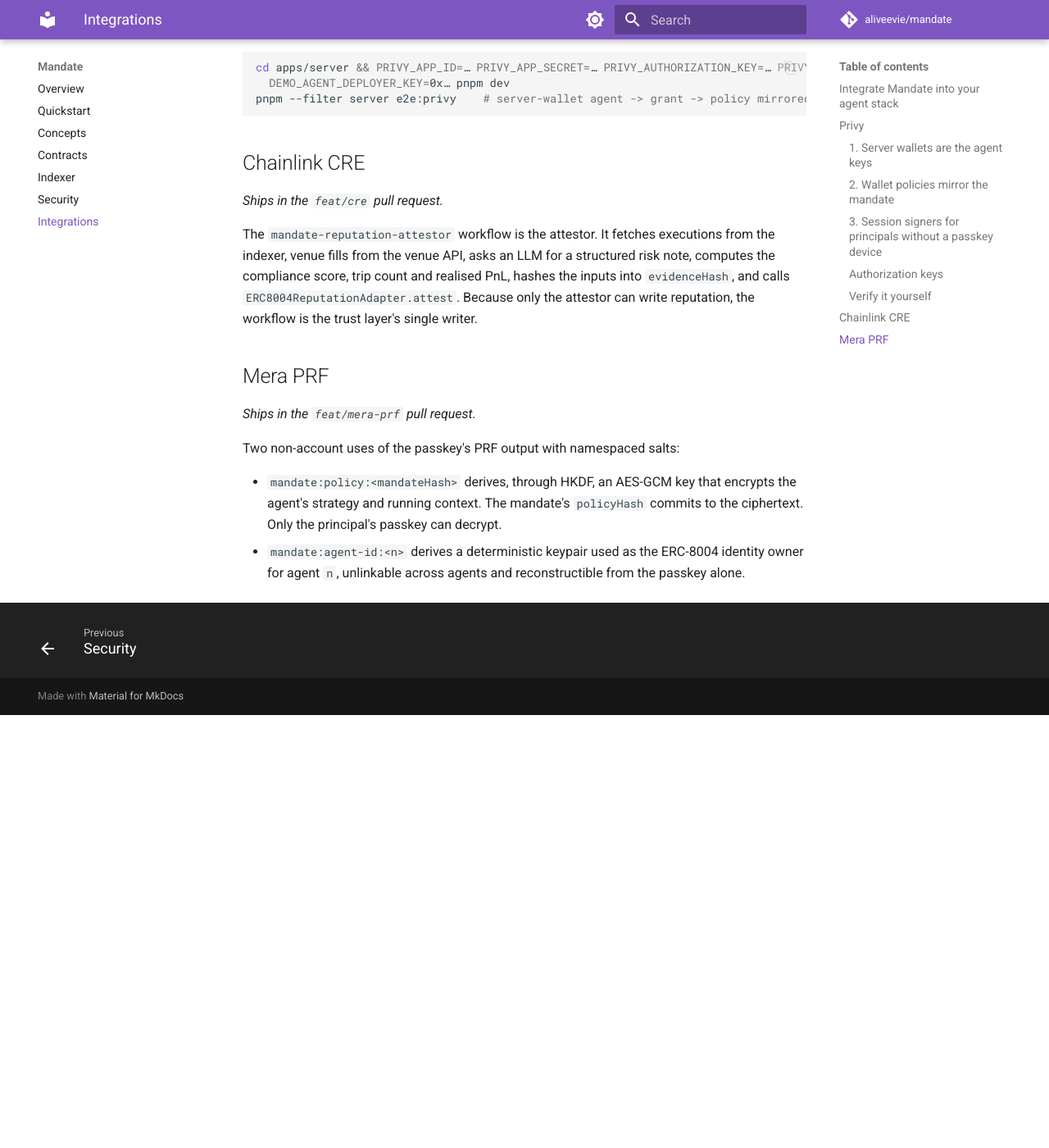
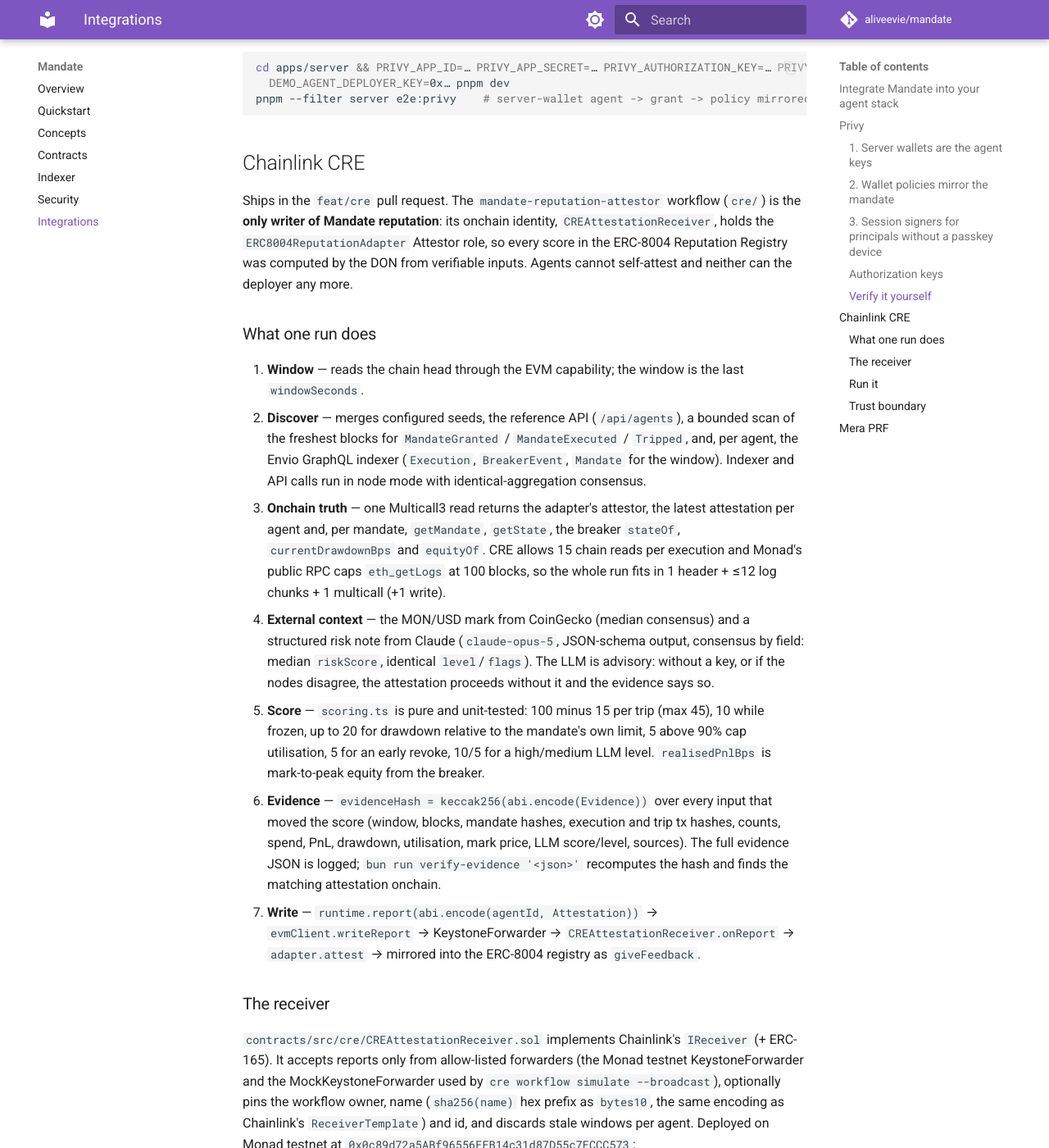
Before and after one commit to aliveevie/mandate, an MkDocs documentation site: the page built from docs/integrations.md, in a window 1280 px wide and 1400 px high, scrolled down 2304 px. Shown: the whole window at 82% size. Built offline with MkDocs 1.6.1 and Material for MkDocs 9.7.7, drawn with Linux system fonts in a browser that asks for light colours; comment, search, counter and statistics services are not loaded; before the commit the page ends 3176 px from its top, so only the background shows below that; some of the changed text lies outside the part shown.

Commit message:
docs+ci: Chainlink CRE integration guide, README status, cre CI job, ignore CRE build artifacts
Co-Authored-By: Claude Fable 5.1 <noreply@anthropic.com>
Claude-Session: https://claude.ai/code/session_01GBaeHkaGMEf857BHncKwTj

````diff
--- a/docs/integrations.md
+++ b/docs/integrations.md
@@ -67,9 +67,70 @@ pnpm --filter server e2e:privy    # server-wallet agent -> grant -> policy mirro
 
 ## Chainlink CRE
 
-*Ships in the `feat/cre` pull request.*
+Ships in the `feat/cre` pull request. The `mandate-reputation-attestor` workflow (`cre/`) is the **only writer of
+Mandate reputation**: its onchain identity, `CREAttestationReceiver`, holds the `ERC8004ReputationAdapter` Attestor role,
+so every score in the ERC-8004 Reputation Registry was computed by the DON from verifiable inputs. Agents cannot
+self-attest and neither can the deployer any more.
 
-The `mandate-reputation-attestor` workflow is the attestor. It fetches executions from the indexer, venue fills from the venue API, asks an LLM for a structured risk note, computes the compliance score, trip count and realised PnL, hashes the inputs into `evidenceHash`, and calls `ERC8004ReputationAdapter.attest`. Because only the attestor can write reputation, the workflow is the trust layer's single writer.
+### What one run does
+
+1. **Window** — reads the chain head through the EVM capability; the window is the last `windowSeconds`.
+2. **Discover** — merges configured seeds, the reference API (`/api/agents`), a bounded scan of the freshest blocks for
+   `MandateGranted` / `MandateExecuted` / `Tripped`, and, per agent, the Envio GraphQL indexer (`Execution`, `BreakerEvent`,
+   `Mandate` for the window). Indexer and API calls run in node mode with identical-aggregation consensus.
+3. **Onchain truth** — one Multicall3 read returns the adapter's attestor, the latest attestation per agent and, per mandate,
+   `getMandate`, `getState`, the breaker `stateOf`, `currentDrawdownBps` and `equityOf`. CRE allows 15 chain reads per
+   execution and Monad's public RPC caps `eth_getLogs` at 100 blocks, so the whole run fits in 1 header + ≤12 log
+   chunks + 1 multicall (+1 write).
+4. **External context** — the MON/USD mark from CoinGecko (median consensus) and a structured risk note from Claude
+   (`claude-opus-5`, JSON-schema output, consensus by field: median `riskScore`, identical `level`/`flags`). The LLM is
+   advisory: without a key, or if the nodes disagree, the attestation proceeds without it and the evidence says so.
+5. **Score** — `scoring.ts` is pure and unit-tested: 100 minus 15 per trip (max 45), 10 while frozen, up to 20 for drawdown
+   relative to the mandate's own limit, 5 above 90% cap utilisation, 5 for an early revoke, 10/5 for a high/medium LLM
+   level. `realisedPnlBps` is mark-to-peak equity from the breaker.
+6. **Evidence** — `evidenceHash = keccak256(abi.encode(Evidence))` over every input that moved the score (window, blocks,
+   mandate hashes, execution and trip tx hashes, counts, spend, PnL, drawdown, utilisation, mark price, LLM score/level,
+   sources). The full evidence JSON is logged; `bun run verify-evidence '<json>'` recomputes the hash and finds the
+   matching attestation onchain.
+7. **Write** — `runtime.report(abi.encode(agentId, Attestation))` → `evmClient.writeReport` → KeystoneForwarder →
+   `CREAttestationReceiver.onReport` → `adapter.attest` → mirrored into the ERC-8004 registry as `giveFeedback`.
+
+### The receiver
+
+`contracts/src/cre/CREAttestationReceiver.sol` implements Chainlink's `IReceiver` (+ ERC-165). It accepts reports only
+from allow-listed forwarders (the Monad testnet KeystoneForwarder and the MockKeystoneForwarder used by
+`cre workflow simulate --broadcast`), optionally pins the workflow owner, name (`sha256(name)` hex prefix as `bytes10`,
+the same encoding as Chainlink's `ReceiverTemplate`) and id, and discards stale windows per agent. Deployed on Monad testnet
+at `0x0c89d72a5ABf96556EEB14c31d87D55c7ECCC573`; `adapter.setAttestor(receiver)` tx
+`0x7d3a366c11e20a2a06f475bad11899864effc4f9bf8a4f234fa86969128039dd`.
+
+### Run it
+
+```bash
+cd cre && bun install
+cp .env.example .env            # CRE_ETH_PRIVATE_KEY (funded), optional LLM_API_KEY_VALUE (Anthropic)
+bun test && bun run typecheck   # scoring + evidence unit tests
+bun run simulate                # dry run: reads Monad, builds the report, no transaction
+bun run simulate:broadcast      # writes through the MockKeystoneForwarder; requires `cre login`
+```
+
+`cre/simulation.log` and `cre/simulation-broadcast.log` are committed runs. The broadcast run wrote attestation #1 for
+agent `1869` (score 60: one breaker trip, drawdown at the limit, early revoke) in tx
+`0x6e1c564d808369ba339d31f95606cace3396b0625c3cbd1917fa9d7fb8b1a35b`; `bun run scripts/verify-evidence.ts
+simulation-broadcast.log` recomputes its evidence hash from the log and finds that attestation onchain. The report gas
+limit is 600k: the receiver path (forwarder → receiver → adapter → ERC-8004 mirror) measures ~420k, and a forwarder
+transaction can succeed while the receiver call inside it runs out of gas, so the workflow also checks the reply's
+`receiverContractExecutionStatus`. Monad testnet is declared as an
+`experimental-chains` entry in `project.yaml` (selector `2183018362218727504`) because it is not in the CLI's built-in
+chain list yet; deploying to a DON uses the `production-settings` target and the production forwarder.
+
+### Trust boundary
+
+- Only the receiver can attest; only allow-listed forwarders can call the receiver; only DON-signed reports pass the
+  forwarder. Revoking the mock forwarder (`setForwarder(mock, false)`) closes the simulation path for production.
+- `expectedAuthor` / `expectedWorkflowName` pin the receiver to one workflow owner once the workflow is deployed (the
+  simulator reports placeholder owner `0xaaaa…` and id `0x1111…`, so leave them unset for simulation).
+- Stale or replayed windows revert (`StaleReport`); the adapter still enforces score ≤ 100 and `windowEnd > windowStart`.
 
 ## Mera PRF
 
````
Also changed, not shown: README.md (+2 -1 lines), 2 other files.
